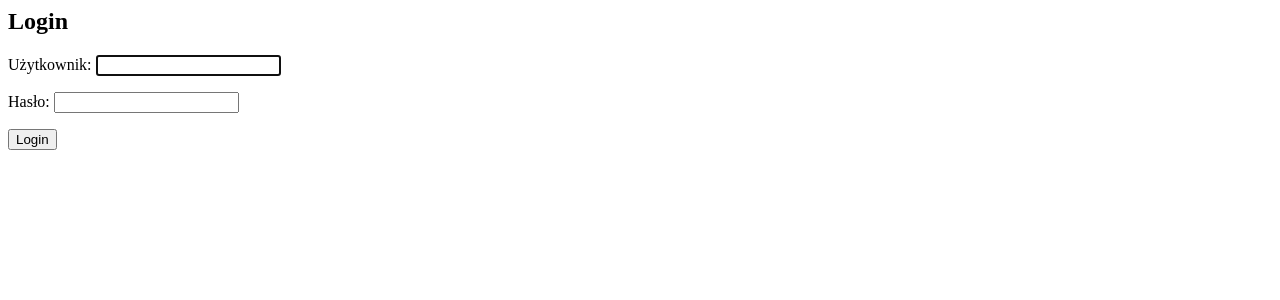
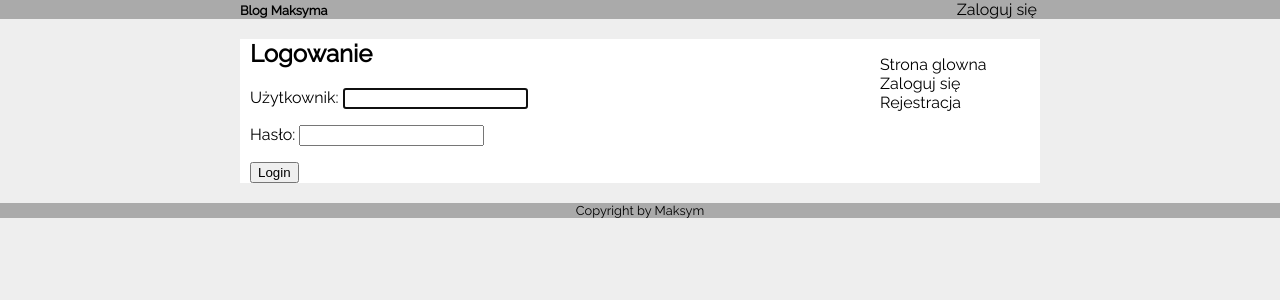
Before and after one commit to latajacysmok/Blog_Django, a Django app: page /login/ in a window 1280 px wide. Shown: the top 300 px of the page. Run offline with Django 3.2, Linux system fonts and the light colour scheme.

Commit message:
Drobne zmiany w rejestracji

```diff
--- a/blog/templates/blog/base.html
+++ b/blog/templates/blog/base.html
@@ -34,11 +34,11 @@
 			<div id="hello">Witaj, <strong>{{ user.username }}</strong>.</div>
 			{% endif %}
 			<ul>
+				<li><a href="{% url 'index' %}">Strona glowna</a></li>
 				{% if not user.is_authenticated %}
 					<li><a href="{% url 'login' %}">Zaloguj się</a></li>
+					<li><a href="{% url 'signup' %}">Rejestracja</a></li>
 				{% else %}
-
-					<li><a href="{% url 'index' %}">Strona glowna</a></li>
 					<li><a href="{% url 'add_new_post' %}">Dodaj nowy post</a></li>
 					<li><a href="{% url 'logout' %}">Wyloguj się</a></li>
 				{% endif %}
--- a/blog/templates/blog/user_name.html
+++ b/blog/templates/blog/user_name.html
@@ -15,7 +15,7 @@
 	{% else %}
 		<img width='100' height="100" src="{{ user.avatar }}" />
 	{% endif %}
-	}
+
 </div>
 
 <h2> Lista wszystkich postow: </h2>
--- a/blog/templates/registration/login.html
+++ b/blog/templates/registration/login.html
@@ -1,7 +1,13 @@
-<h2>Login</h2>
+{% extends 'blog/base.html' %}
 
-<form method="post">
-	{% csrf_token %}
-	{{ form.as_p }}
-	<button type="submit">Login</button>
-</form>
+{% block content %}
+
+	<h2>Logowanie</h2>
+
+	<form method="post">
+		{% csrf_token %}
+		{{ form.as_p }}
+		<button type="submit">Login</button>
+	</form>
+
+{% endblock %}
--- a/project/settings.py
+++ b/project/settings.py
@@ -121,5 +121,6 @@ USE_TZ = True
 STATIC_URL = '/static/'
 
 LOGIN_REDIRECT_URL = '/'
+LOGOUT_REDIRECT_URL = '/'
 
 POSTS_PER_PAGE = 10
```
Also changed, not shown: db.sqlite3.
